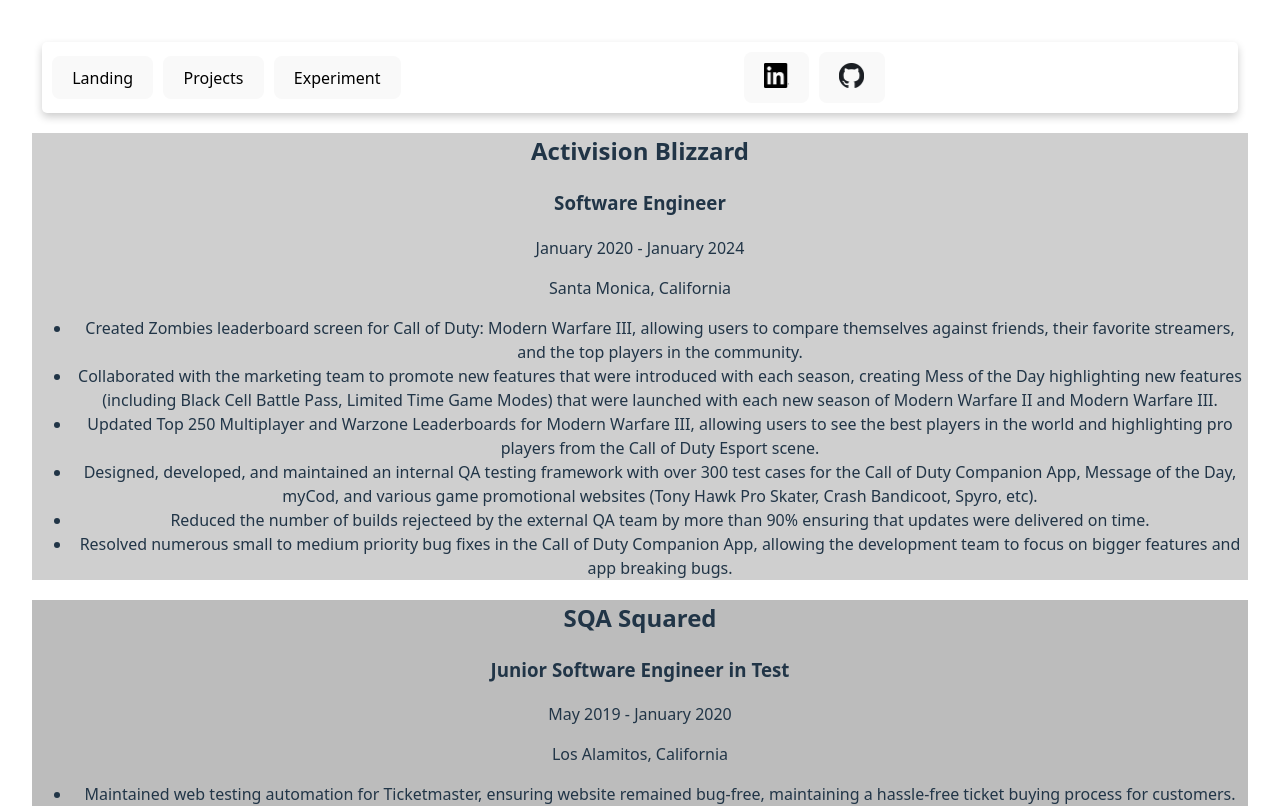
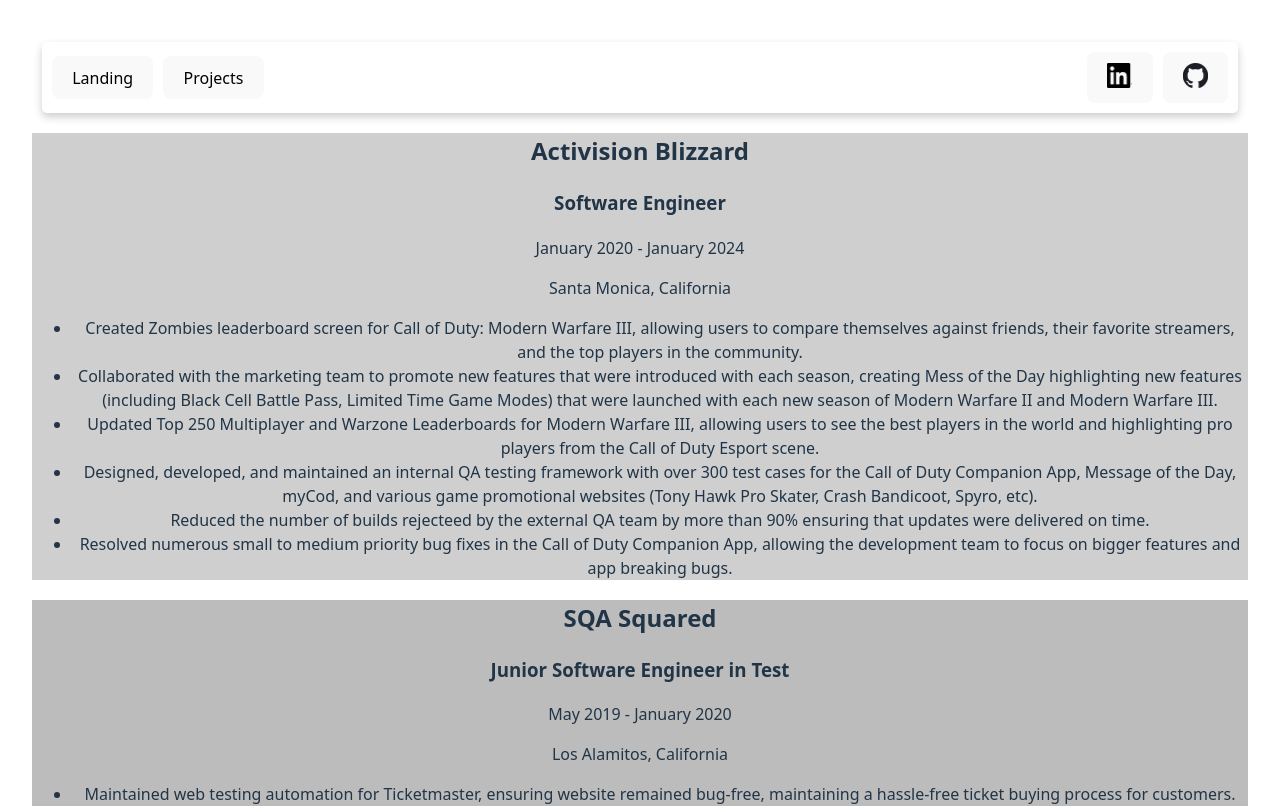
Before and after one commit to B-Rasmussen/portfolio, a React (Vite) app: page / in a window 1280 px wide. Shown: the top 806 px of the page. Built offline with nearby package versions, Linux system fonts and the light colour scheme.

Commit message:
moved social media icons to the right, commented out experiment page in navbar, and added code to check width/height of the viewport

```diff
--- a/src/components/NavBar.tsx
+++ b/src/components/NavBar.tsx
@@ -16,10 +16,10 @@
                 buttonName={"Projects"}
                 onButtonPressed={() => navigateTo("Projects")}
             />
-            <Button
+            {/* <Button
                 buttonName={"Experiment"}
                 onButtonPressed={() => navigateTo("Experiment")}
-            />
+            /> */}
         </div>
     );
 }
--- a/src/pages/ExperimentPage.tsx
+++ b/src/pages/ExperimentPage.tsx
@@ -1,4 +1,4 @@
 function ExperimentPage() {
-    return <div>asdf</div>;
+    return <div>{window.innerHeight}<p />{window.innerWidth}</div>;
 }
 export default ExperimentPage;
--- a/src/style/navBarStyle.css
+++ b/src/style/navBarStyle.css
@@ -1,9 +1,7 @@
 .nav-bar-container {
     background: "#00FF00";
     display: flex;
-    /* position: fixed; */
     top: 0;
-    /* justify-content: space-between; */
     align-items: center;
     padding: 10px;
     border-radius: 5px;
@@ -19,9 +17,7 @@
 
 .social-media-container {
     display: flex;
-    align-self: flex-end;
     gap: 10px;
-    margin-right: auto;
 }
 
 .social-logos {
```
